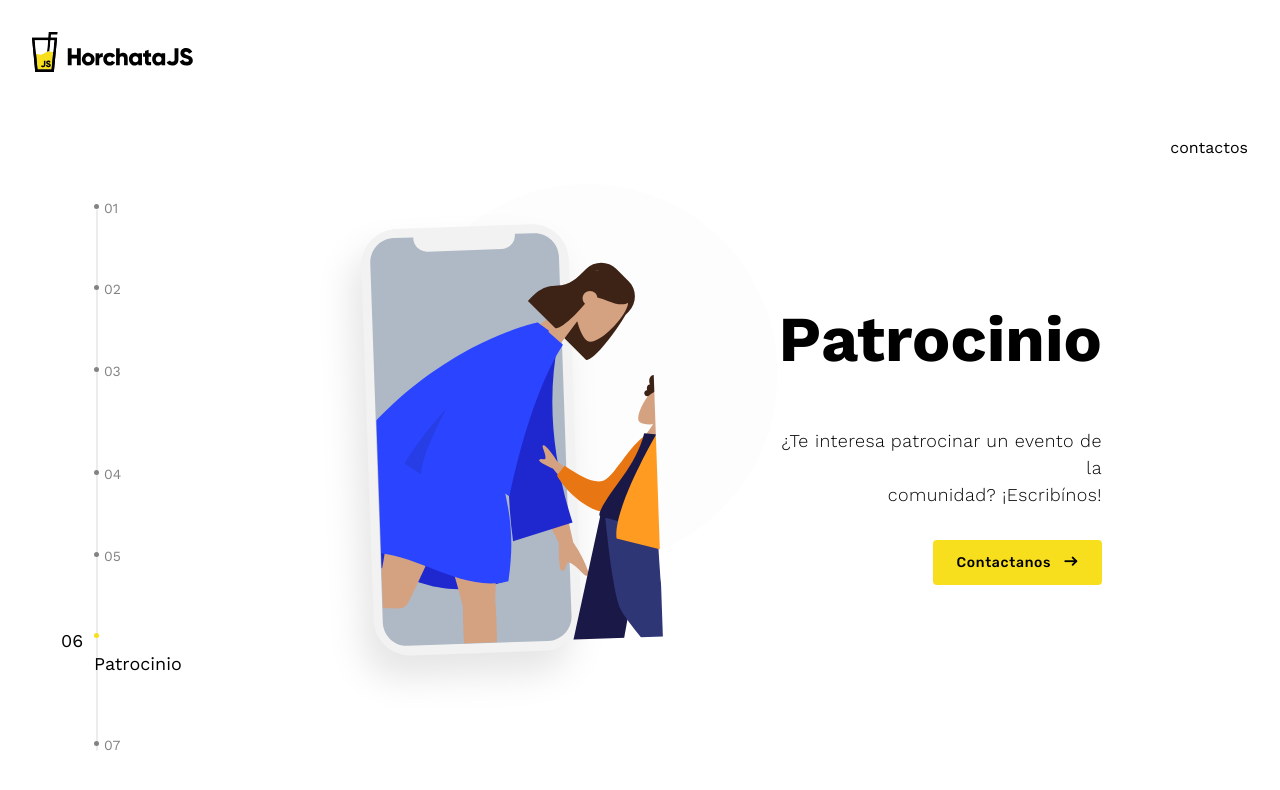
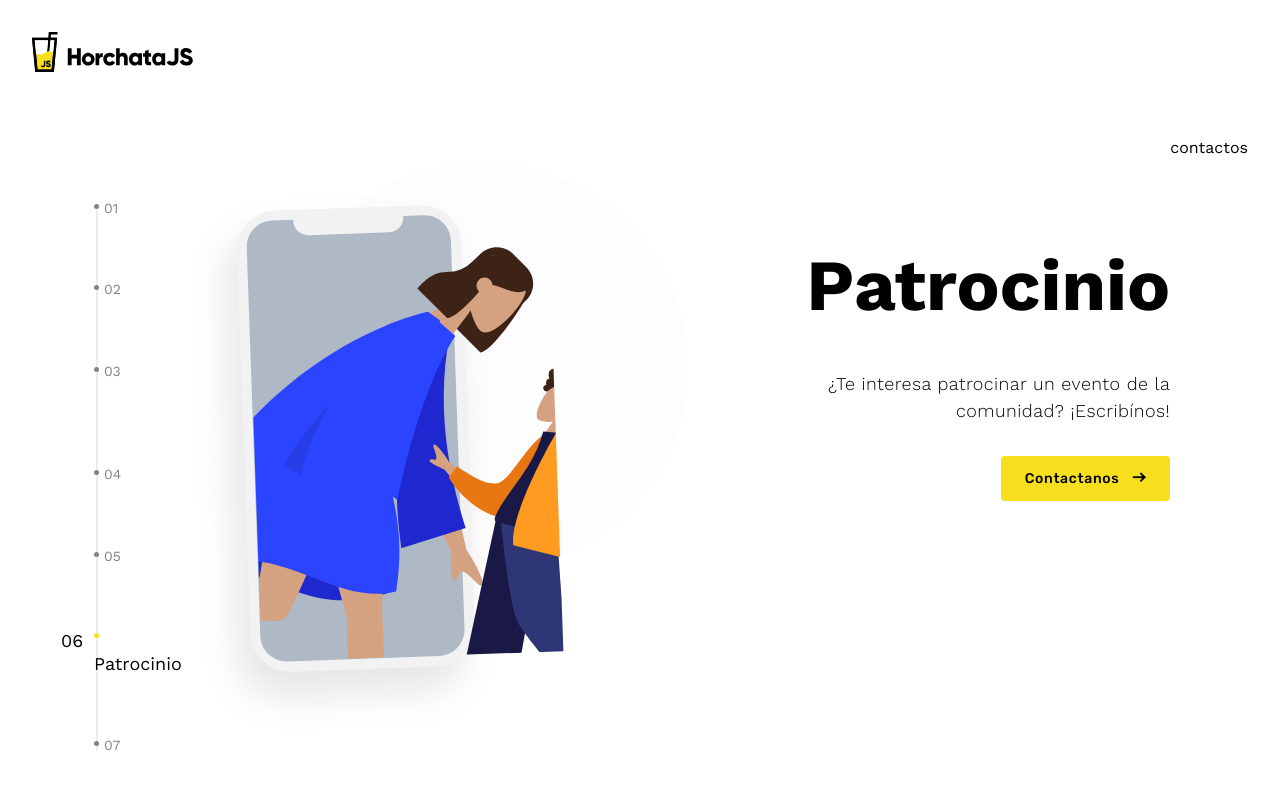
Before and after one commit to horchatajs/website, a Nuxt app: page /sponsors in a window 1280 px wide. Shown: the top 790 px of the page. Built offline with nearby package versions, Linux system fonts and the light colour scheme.

Commit message:
:art: Set max width and adjust pages

```diff
--- a/pages/about.vue
+++ b/pages/about.vue
@@ -24,6 +24,7 @@
             </div>
           </div>
         </div>
+
         <!-- Section 2 -->
         <div
           v-show="selectedSection === 'section-2'"
@@ -54,6 +55,8 @@
             src="~/assets/images/about-2.svg"
             alt="about-1 illustation">
         </div>
+
+        <!-- Section 3 -->
         <div
           v-show="selectedSection === 'section-3'"
           :key="'section-3'"
@@ -61,8 +64,7 @@
           <img
             src="~/assets/images/about-3.svg"
             width="700"
-            alt="about-3 illustation"
-            class="xl:ml-20">
+            alt="about-3 illustation">
           <div class="flex flex-col">
             <div class="flex justify-center text-sm lg:mt-0 xl:justify-end">
               <div class="tracking-wide text-sm mt-6 text-center xl:text-right sm:text-lg font-light">
--- a/pages/identity.vue
+++ b/pages/identity.vue
@@ -1,11 +1,10 @@
 <template>
   <div class="flex flex-col items-center w-full justify-between xl:flex-row">
     <img
-      class="xl:ml-32"
       src="~/assets/images/identity.svg"
       alt="Join"
-      width="700">
-    <div class="flex flex-col text-center items-center sm:mt-4 xl:items-end xl:text-right xl:mr-32">
+      width="500">
+    <div class="flex flex-col text-center items-center sm:mt-4 xl:items-end xl:text-right">
       <div class="xl:hidden">
         <div class="mt-3">
           <h3 class="tracking-widest uppercase text-sm font-medium text-gray-400 work-sans">
@@ -50,8 +49,8 @@
       </div>
       <app-button link="http://slack.horchatajs.com" class="mt-8">
         <template v-slot:button-text>
-          <span>
-            Código de conducta
+          <span class="normal-case">
+            Código de <span class="capitalize">conducta</span>
           </span>
         </template>
         <template v-slot:icon>
--- a/pages/index.vue
+++ b/pages/index.vue
@@ -1,11 +1,10 @@
 <template>
   <div class="flex flex-col items-center w-full justify-between xl:flex-row">
     <img
-      class="xl:ml-32"
       src="~/assets/images/home.svg"
       alt="Join"
-      width="700">
-  <div class="flex flex-col text-center items-center sm:mt-4 xl:items-end xl:text-right xl:mr-32">
+      width="600">
+    <div class="flex flex-col text-center items-center xl:-mt-32 xl:items-end xl:text-right">
       <div class="font-bold text-2xl md:text-5xl lg:text-6xl xl:leading-tight">
         ¡Hey!<br class="hidden xl:inline xl:-mt-8"> Somos <br class="inline xl:-mt-8">HorchataJS
       </div>
--- a/pages/join.vue
+++ b/pages/join.vue
@@ -1,11 +1,10 @@
 <template>
   <div class="flex flex-col items-center w-full justify-between xl:flex-row">
     <img
-      class="xl:ml-32"
       src="~/assets/images/join.svg"
       alt="Join"
-      width="700">
-    <div class="flex flex-col text-center items-center sm:mt-4 xl:items-end xl:text-right xl:mr-32">
+      width="500">
+    <div class="flex flex-col text-center items-center sm:mt-4 xl:items-end xl:text-right">
       <div class="font-bold text-2xl md:text-5xl lg:text-6xl xl:leading-tight">
         Formá parte<br class="hidden xl:inline xl:-mt-8"> del equipo
       </div>
--- a/pages/sponsors.vue
+++ b/pages/sponsors.vue
@@ -1,16 +1,15 @@
 <template>
   <div class="flex flex-col items-center w-full justify-between xl:flex-row">
     <img
-      class="xl:ml-32"
       src="~/assets/images/sponsor.svg"
       alt="Join"
-      width="700">
-    <div class="flex flex-col text-center items-center sm:mt-4 xl:items-end xl:text-right xl:mr-32">
-      <div class="font-bold text-2xl md:text-5xl lg:text-6xl xl:leading-tight">
+      width="500">
+    <div class="flex flex-col text-center items-center sm:mt-4 xl:items-end xl:text-right xl:-mt-32">
+      <div class="font-bold text-2xl md:text-6xl lg:text-7xl xl:leading-tight">
         Patrocinio
       </div>
 
-      <div class="tracking-wide text-sm sm:text-lg font-light mt-8 xl:mt-12">
+      <div class="tracking-wide text-sm sm:text-lg font-light mt-8 xl:mt-10">
         ¿Te interesa patrocinar un evento de la <br>comunidad? ¡Escribínos!
       </div>
 
--- a/pages/team.vue
+++ b/pages/team.vue
@@ -8,12 +8,13 @@
       <br>
       El Salvador, Centroamérica. 🇸🇻
     </div>
-    <div class="flex flex-wrap mt-5 w-full md:pt-20 md:justify-between lg:pl-16 lg:pr-16">
+    <div class="flex flex-wrap mt-5 w-full md:pt-16 md:justify-between lg:pl-16 lg:pr-16">
       <div
         v-for="(founder, index) in founders"
         :key="index"
-        class="flex flex-col items-center text-center w-1/2 mb-4 md:w-1/3  xl:w-auto">
+        class="flex flex-col items-center text-center w-1/2 mb-4 md:w-1/3 xl:w-auto">
         <img
+          class="xl:p-8 xl:-mb-6"
           :src="founder.image"
           :alt="founder.name">
         <span class="font-bold md:text-lg">{{ founder.name }}</span>
```
